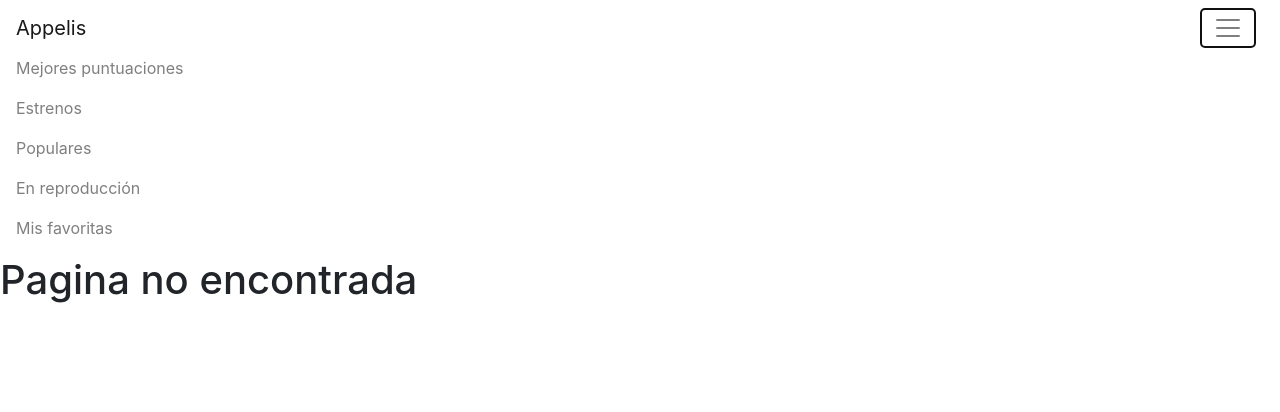
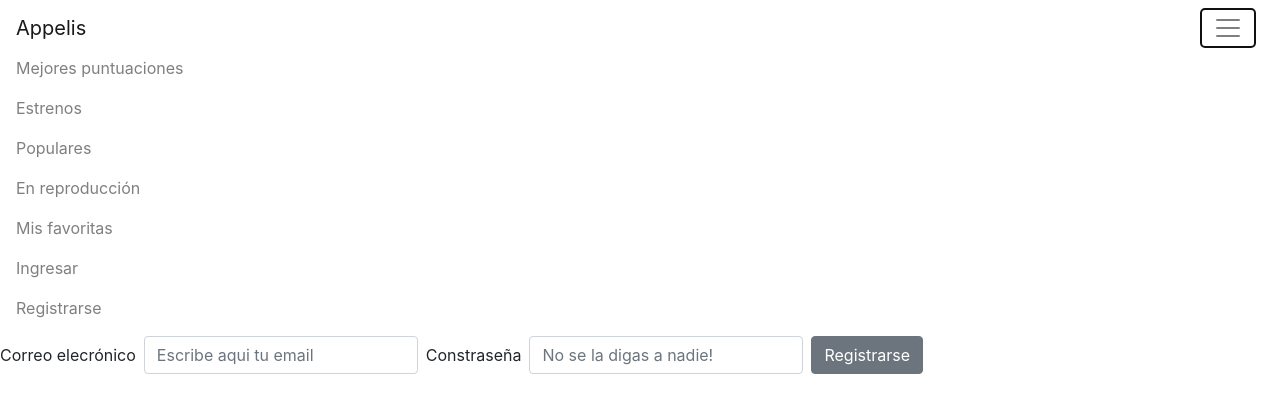
Before and after one commit to ejaramillom/appelis, a React (Create React App) app: page /register in a window 1280 px wide. Both pictures are taken after a click on the button 1228 px from the left and 28 px from the top of the page. Shown: the top 412 px of the page. Built offline with nearby package versions, Linux system fonts and the light colour scheme.

Commit message:
modified to request movies from express

```diff
--- a/package.json
+++ b/package.json
@@ -2,6 +2,7 @@
   "name": "appelis",
   "version": "0.1.0",
   "private": true,
+  "proxy": "http://localhost:5000",
   "dependencies": {
     "@testing-library/jest-dom": "^4.2.4",
     "@testing-library/react": "^9.3.2",
--- a/src/Components/Login.js
+++ b/src/Components/Login.js
@@ -1,11 +1,29 @@
 import React, { Component } from 'react';
+import {
+  Container,
+  Row,
+  Col,
+  Button,
+  Form,
+  FormGroup,
+  Label,
+  Input
+} from 'reactstrap';
 
 class Login extends Component {
   render() {
     return (
-      <div className="login">
-        <h1>Ingresar</h1>
-      </div>
+      <Form inline>
+      <FormGroup className="mb-2 mr-sm-2 mb-sm-0">
+        <Label for="email" className="mr-sm-2">Correo elecrónico</Label>
+        <Input type="email" name="email" id="email" placeholder="Escribe aqui tu email" />
+      </FormGroup>
+      <FormGroup className="mb-2 mr-sm-2 mb-sm-0">
+        <Label for="password" className="mr-sm-2">Constraseña</Label>
+        <Input type="password" name="password" id="password" placeholder="No se la digas a nadie!" />
+      </FormGroup>
+      <Button>Ingresar</Button>
+    </Form>
     );
   }
 }
--- a/src/Components/Mainbar.js
+++ b/src/Components/Mainbar.js
@@ -22,6 +22,8 @@ import Favorite from "./Favorite";
 import Playing from "./Playing";
 import Popular from "./Popular";
 import New from "./New";
+import Login from "./Login";
+import Register from "./Register";
 
 const Mainbar = (props) => {
   const [ collapsed, setCollapsed ] = useState( true );
@@ -48,6 +50,12 @@ const Mainbar = (props) => {
             <NavItem>
               <NavLink href = "/favorite">Mis favoritas</NavLink>
             </NavItem>
+            <NavItem>
+              <NavLink href = "/login">Ingresar</NavLink>
+            </NavItem>
+            <NavItem>
+              <NavLink href = "/favorite">Registrarse</NavLink>
+            </NavItem>
           </Nav>
         </Collapse>
       </Navbar>
@@ -58,6 +66,8 @@ const Mainbar = (props) => {
         <Route path = "/popular" component = { Popular } />
         <Route path = "/playing" component = { Playing } />
         <Route path = "/favorite" component = { Favorite } />
+        <Route path = "/login" component = { Login } />
+        <Route path = "/register" component = { Register } />
         <Route path = "*" component = { NotFound } />
       </Switch>
     </div>
--- a/src/Components/Register.js
+++ b/src/Components/Register.js
@@ -1,11 +1,29 @@
 import React, { Component } from 'react';
+import {
+  Container,
+  Row,
+  Col,
+  Button,
+  Form,
+  FormGroup,
+  Label,
+  Input
+} from 'reactstrap';
 
 class Register extends Component {
   render() {
     return (
-      <div className="register">
-        <h1>Registrarse</h1>
-      </div>
+      <Form inline>
+      <FormGroup className="mb-2 mr-sm-2 mb-sm-0">
+        <Label for="email" className="mr-sm-2">Correo elecrónico</Label>
+        <Input type="email" name="email" id="email" placeholder="Escribe aqui tu email" />
+      </FormGroup>
+      <FormGroup className="mb-2 mr-sm-2 mb-sm-0">
+        <Label for="password" className="mr-sm-2">Constraseña</Label>
+        <Input type="password" name="password" id="password" placeholder="No se la digas a nadie!" />
+      </FormGroup>
+      <Button>Registrarse</Button>
+    </Form>
     );
   }
 }
--- a/src/Components/Top.js
+++ b/src/Components/Top.js
@@ -1,5 +1,4 @@
 import React, { Component } from 'react';
-import axios from 'axios';
 
 class Top extends Component {
 constructor () {
@@ -8,19 +7,13 @@ constructor () {
   this.state = {
     topMovies: []
   };
-
-  axios.get("https://api.themoviedb.org/3/movie/top_rated?api_key=8b01318939795027b44c93d6cfb76940&language=en-US&page=1")
-    .then(response => {
-      this.setState({
-        topMovies: response.data.results,
-      })
-      console.log(response);
-    })
-    .catch(error =>{
-      console.log(error);
-    })
 }
 
+componentDidMount() {
+  fetch( "/" )
+    .then( res => res.json())
+    .then( topMovies => this.setState({ topMovies }))
+}
 
   render() {
     console.log(this.state.topMovies);
```
